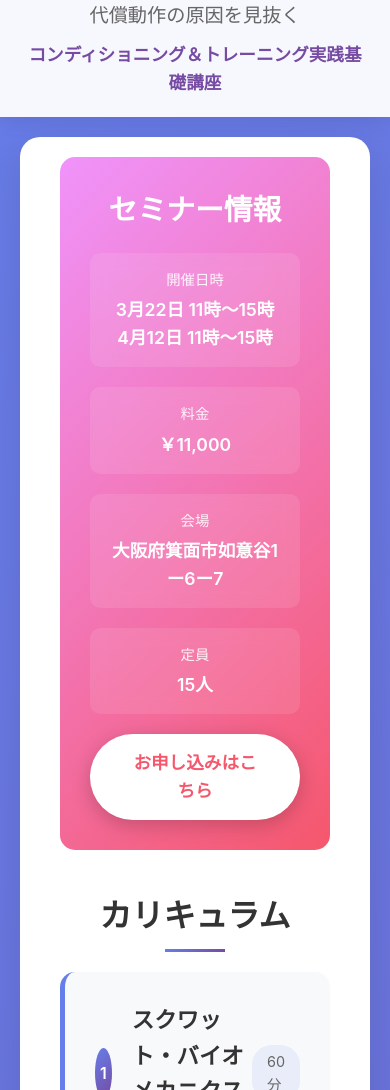
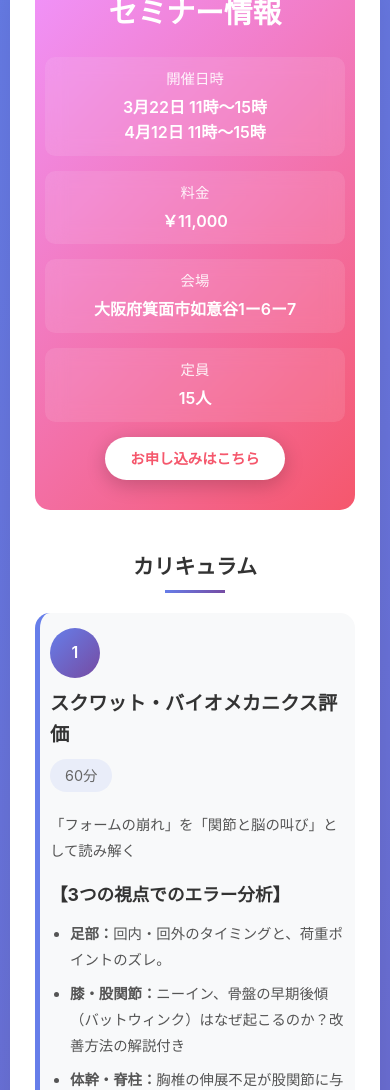
Before and after one commit to noriatsu3377-hue/daishou, a plain HTML site: page index.html in a window 390 px wide. Shown: the part 242-1332 px from the top of the page. Drawn offline with Linux system fonts and the light colour scheme.

Commit message:
Optimize for mobile/iPhone viewing - prevent customer drop-off

```diff
--- a/index.html
+++ b/index.html
@@ -2,7 +2,7 @@
 <html lang="ja">
 <head>
     <meta charset="UTF-8">
-    <meta name="viewport" content="width=device-width, initial-scale=1.0">
+    <meta name="viewport" content="width=device-width, initial-scale=1.0, maximum-scale=1.0, user-scalable=no">
     <title>原口慶篤×吉田憲治のコラボセミナー｜エラー動作の本質を突く</title>
     <style>
         * {
@@ -320,28 +320,167 @@
 
         @media (max-width: 768px) {
             .main-title {
-                font-size: 2rem;
+                font-size: 1.5rem;
+                line-height: 1.4;
             }
 
             .sub-title {
-                font-size: 1.2rem;
+                font-size: 1.1rem;
             }
 
             .course-title {
-                font-size: 1.1rem;
+                font-size: 1rem;
             }
 
             .main-content {
-                padding: 20px;
-                margin: 20px;
+                padding: 15px;
+                margin: 15px;
             }
 
             .instructor-grid {
                 grid-template-columns: 1fr;
+                gap: 20px;
             }
 
             .info-grid {
                 grid-template-columns: 1fr;
+                gap: 15px;
+            }
+
+            .seminar-info {
+                padding: 20px 15px;
+            }
+
+            .curriculum-item {
+                padding: 20px 15px;
+            }
+
+            .curriculum-header {
+                flex-direction: column;
+                align-items: flex-start;
+            }
+
+            .curriculum-number {
+                margin-bottom: 10px;
+                margin-right: 0;
+            }
+
+            .curriculum-duration {
+                margin-left: 0;
+                margin-top: 10px;
+            }
+
+            .instructor-info {
+                padding: 20px 15px;
+            }
+
+            .instructor-header {
+                flex-direction: column;
+                align-items: flex-start;
+            }
+
+            .instructor-name-large {
+                font-size: 1.3rem;
+            }
+
+            .section-title {
+                font-size: 1.5rem;
+            }
+
+            .apply-btn {
+                font-size: 1rem;
+                padding: 12px 30px;
+                margin: 15px 0;
+            }
+
+            .instructor-image {
+                height: 300px;
+            }
+        }
+
+        @media (max-width: 480px) {
+            .container {
+                padding: 0 15px;
+            }
+
+            .header {
+                padding: 15px 0;
+            }
+
+            .collaboration {
+                font-size: 1rem;
+            }
+
+            .main-title {
+                font-size: 1.3rem;
+            }
+
+            .sub-title {
+                font-size: 1rem;
+            }
+
+            .course-title {
+                font-size: 0.9rem;
+            }
+
+            .main-content {
+                padding: 10px;
+                margin: 10px;
+                border-radius: 15px;
+            }
+
+            .seminar-info {
+                padding: 15px 10px;
+            }
+
+            .info-item {
+                padding: 10px;
+            }
+
+            .info-value {
+                font-size: 1rem;
+            }
+
+            .curriculum-item {
+                padding: 15px 10px;
+                margin-bottom: 15px;
+            }
+
+            .curriculum-title {
+                font-size: 1.2rem;
+            }
+
+            .curriculum-content {
+                font-size: 0.9rem;
+            }
+
+            .instructor-info {
+                padding: 15px 10px;
+            }
+
+            .instructor-name-large {
+                font-size: 1.2rem;
+            }
+
+            .instructor-bio {
+                font-size: 0.9rem;
+            }
+
+            .detail-content {
+                font-size: 0.9rem;
+            }
+
+            .section-title {
+                font-size: 1.3rem;
+            }
+
+            .apply-btn {
+                font-size: 0.9rem;
+                padding: 10px 25px;
+            }
+
+            .instructor-image {
+                height: 250px;
             }
         }
     </style>
```
